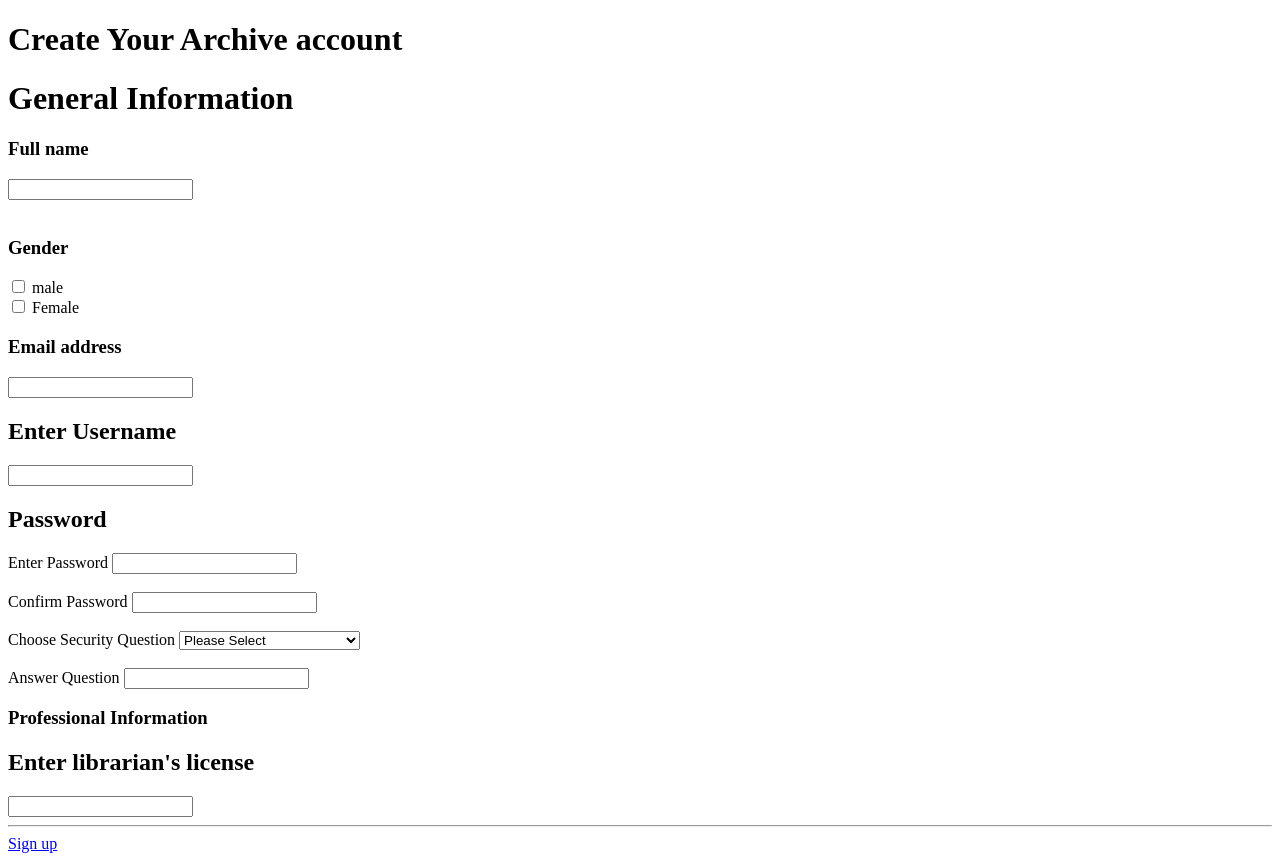
After one commit to omule0/Weblibrary, a Django app: template VirtualEnvironment/weblibrary/account/templates/librarain's_account.html in a window 1280 px wide. The commit adds this page. Run offline with Django 3.2, Linux system fonts and the light colour scheme; the template is opened without the code that fills it, so the values that code supplies are empty; parts of the project's set-up code (start-up, migrations or seed data) failed here and were passed over.

Commit message:
Added signup,signin,student's signup,and librarain's signup html pages

```diff
--- /dev/null
+++ b/VirtualEnvironment/weblibrary/account/templates/librarain's_account.html
@@ -0,0 +1,79 @@
+<!DOCTYPE html>
+<html>
+    <head>
+        <meta charset="utf-8">
+        <title> librarian account sign up - The archive account.The Archive.org </title>
+    </head>
+    <body>
+        <div>
+            <h1>Create Your Archive account</h1>
+        </div>
+        <div>
+            <h1>General Information</h1>
+            <h3>Full name</h3>
+            <section class="full_name">
+                <input type="text" name="name" id="user">
+            </section>
+            <br>
+            <h3>Gender</h3>
+            <section>
+                <input type="checkbox" name="gender" id="gender">
+                <label for="gender">male</label>
+            </section>
+            <section>
+                <input type="checkbox" name="gender" id="gender">
+                <label for="gender">Female</label>
+            </section>
+            <h3>Email address</h3>
+            <section class="email">
+                <input type="text" name="email" id="email">
+            </section>
+        </div>
+        <div>
+            <h2>Enter Username</h2>
+            <section class="username">
+                <input type="text" name="user" id="user">
+            </section>
+        </div>
+        <div>
+            <h2>Password</h2>
+            <section class="password">
+                <label for="user_password">Enter Password</label>
+                <input type="password" name="user_password" id="user_password">
+            </section>
+            <br>
+            <section class="password">
+                <label for="confirm_password">Confirm Password</label>
+                <input type="password" name="user_password" id="user_password">
+            </section>
+            <br>
+            <section class="security_question">
+                <label for="confirm_password">Choose Security Question</label>
+                <select name="question" id="question">
+                    <option value="Select">Please Select</option>
+                    <option value="phone_number">First Phone Number</option>
+                    <option value="Father_name">What is you Father's name</option>
+                </select>
+            </section>
+            <br>
+            <section class="security_question">
+                <label for="confirm_password">Answer Question</label>
+                <input type="password" name="user_password" id="user_password">
+            </section>
+        </div>
+        <div>
+            <h3>Professional Information</h3>
+        </div>
+        <div>
+            <h2>Enter librarian's license</h2>
+            <section class="license">
+                <input type="password" name="librarian" id="librarian">
+            </section>
+        </div>
+        <hr>
+        <div class="signup_button">
+            <a href="#">Sign up</a>
+        </div>
+    </body>
+
+</html>
--- a/VirtualEnvironment/weblibrary/home/templates/home.css
+++ b/VirtualEnvironment/weblibrary/home/templates/home.css
@@ -67,7 +67,7 @@ p{
 
 .account_type a {
     background:rgba(83, 128, 0, 0.979);
-    border: 200px;
+    border-radius: 200px;
     color: white;
     display: inline-block;
     margin: 10px;
```
Also changed, not shown: VirtualEnvironment/weblibrary/account/templates/account_sign up.html (added, +26 -0 lines), VirtualEnvironment/weblibrary/account/templates/sign_in.html (renamed from VirtualEnvironment/weblibrary/account/templates/account.html, +8 -10 lines), VirtualEnvironment/weblibrary/account/templates/student's_account.html (added, +56 -0 lines), VirtualEnvironment/weblibrary/home/templates/home.html (+4 -4 lines).
